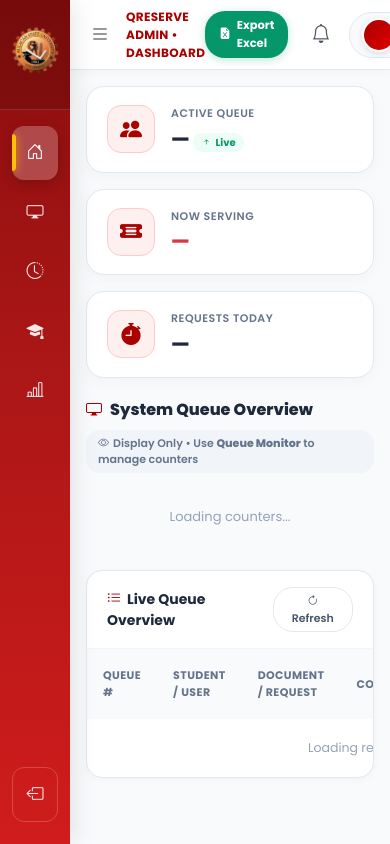
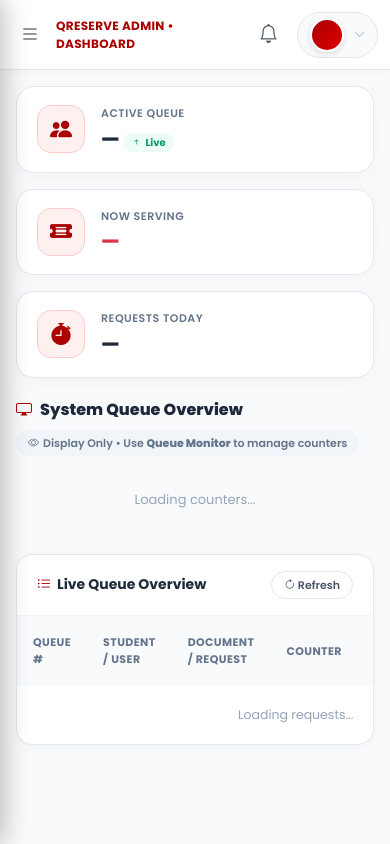
Before and after one commit to shekhaniahmad4-glitch/QRESERVEproj, a Python web app: template templates/admin_dashboard.html in a window 390 px wide. Run offline with Jinja, Linux system fonts and the light colour scheme; the template is opened without the code that fills it, so the values that code supplies are empty.

Commit message:
Fix admin sidebar toggle, activate live clock timer, and move export data button strictly to reports tab

```diff
--- a/templates/admin_dashboard.html
+++ b/templates/admin_dashboard.html
@@ -845,16 +899,39 @@
         @media (max-width: 768px) {
 
             .sidebar {
-                width: 190px;
+                position: fixed !important;
+                top: 0;
+                bottom: 0;
+                left: 0;
+                width: 250px !important;
+                z-index: 9999 !important;
+                transform: translateX(-100%);
+                transition: transform 0.28s cubic-bezier(0.16, 1, 0.3, 1) !important;
+                box-shadow: 4px 0 24px rgba(0,0,0,0.25) !important;
+            }
+
+            .sidebar.mobile-open {
+                transform: translateX(0) !important;
+            }
+
+            .sidebar-uni-name, .sidebar-campus,
+            .sidebar-link span {
+                display: inline !important;
+            }
+
+            .sidebar-link {
+                justify-content: flex-start !important;
+                padding: 12px 16px !important;
+            }
+
+            .sidebar-link i {
+                width: 20px !important;
+                font-size: 16px !important;
+                margin-right: 12px !important;
             }
 
             .main-content {
-                width: calc(100% - 190px);
-            }
-
-            .sidebar-link {
-                font-size: 11px;
-                padding: 10px 12px;
+                width: 100% !important;
             }
 
             .topbar {
@@ -872,38 +949,6 @@
 
 
         @media (max-width: 576px) {
-
-            .sidebar {
-                width: 70px;
-            }
-
-            .main-content {
-                width: calc(100% - 70px);
-            }
-
-            .sidebar-header {
-                height: 110px;
-            }
-
-            .sidebar-logo {
-                width: 45px;
-                height: 45px;
-            }
-
-            .university-name,
-            .campus-name,
-            .sidebar-link span {
-                display: none;
-            }
-
-            .sidebar-link {
-                justify-content: center;
-                padding: 14px 0;
-            }
-
-            .sidebar-link i {
-                width: auto;
-            }
 
             .topbar {
                 padding: 0 12px;
@@ -1029,7 +1077,7 @@
         <!-- TOPBAR -->
         <header class="topbar">
 
-            <button class="menu-button">
+            <button class="menu-button" id="menuBtn" type="button" title="Toggle Sidebar">
                 <i class="bi bi-list"></i>
             </button>
 
@@ -1041,12 +1089,6 @@
                 <i class="bi bi-clock"></i>
                 <span id="liveClockDisplay">--:--:--</span>
             </div>
-
-            <!-- Quick Export Excel Button -->
-            <a href="/api/admin/export/excel?type=all" title="Download Complete Excel Report (.xlsx)" style="margin-left:auto;margin-right:14px;background:#059669;color:white;text-decoration:none;padding:6px 14px;border-radius:20px;font-size:11.5px;font-weight:700;display:inline-flex;align-items:center;gap:6px;box-shadow:0 2px 8px rgba(5,150,105,0.25);transition:transform 0.2s ease;" onmouseover="this.style.transform='translateY(-1px)';" onmouseout="this.style.transform='none';">
-                <i class="bi bi-file-earmark-excel-fill"></i>
-                <span>Export Excel</span>
-            </a>
 
             <!-- Right Side -->
             <div class="topbar-right">
@@ -1419,10 +1461,6 @@
                     <button onclick="AdminHistory.load()" class="station-btn" style="padding:7px 16px;border-radius:20px;font-size:12px;">
                         <i class="bi bi-arrow-clockwise"></i> Refresh
                     </button>
-
-                    <button onclick="AdminHistory.exportExcel()" class="station-btn" style="padding:7px 16px;border-radius:20px;font-size:12px;background:#059669;color:white;border-color:#059669;box-shadow:0 2px 8px rgba(5,150,105,0.25);" onmouseover="this.style.background='#047857';" onmouseout="this.style.background='#059669';">
-                        <i class="bi bi-file-earmark-excel-fill"></i> Export Excel (.xlsx)
-                    </button>
                 </div>
 
                 <!-- History Records Table -->
@@ -1604,8 +1642,8 @@
                         </div>
                     </div>
                     <div style="display:flex;align-items:center;gap:10px;flex-wrap:wrap;">
-                        <a href="/api/admin/export/excel?type=all" style="background:#059669;color:white;text-decoration:none;border:none;padding:9px 20px;border-radius:20px;font-size:12px;font-weight:700;display:inline-flex;align-items:center;gap:7px;box-shadow:0 4px 14px rgba(5,150,105,0.25);transition:transform 0.2s ease;" onmouseover="this.style.transform='translateY(-1px)';" onmouseout="this.style.transform='none';">
-                            <i class="bi bi-file-earmark-excel-fill"></i> Export Full Report (.xlsx)
+                        <a href="/api/admin/export/excel?type=all" title="Download Complete Excel Report (.xlsx)" style="background:#059669;color:white;text-decoration:none;border:none;padding:9px 20px;border-radius:20px;font-size:12px;font-weight:700;display:inline-flex;align-items:center;gap:7px;box-shadow:0 4px 14px rgba(5,150,105,0.25);transition:transform 0.2s ease;" onmouseover="this.style.transform='translateY(-1px)';" onmouseout="this.style.transform='none';">
+                            <i class="bi bi-file-earmark-excel-fill"></i> Export Data (.xlsx)
                         </a>
                         <button onclick="AdminReports.load()" style="background:linear-gradient(135deg,#a90000,#7f1d1d);color:white;border:none;padding:9px 20px;border-radius:20px;font-size:12px;font-weight:700;cursor:pointer;display:inline-flex;align-items:center;gap:7px;box-shadow:0 4px 14px rgba(169,0,0,0.25);">
                             <i class="bi bi-arrow-clockwise"></i> Refresh Data
@@ -1742,11 +1780,62 @@
 <script>
     // ----- Live Clock -----
     function updateClock() {
-        const el = document.getElementById('liveClockDisplay');
+        var el = document.getElementById('liveClockDisplay');
         if (!el) return;
-        const now = new Date();
-        el.textContent = now.toLocaleTimeString([], { hour: '2-digit', minute: '2-digit', second: '2-digit' });
+        var now = new Date();
+        el.textContent = now.toLocaleTimeString('en-US', { hour: 'numeric', minute: '2-digit', second: '2-digit', hour12: true });
     }
+    updateClock();
+    setInterval(updateClock, 1000);
+
+    // ----- Sidebar Toggle (Desktop Collapse & Mobile Drawer) -----
+    (function initSidebarToggle() {
+        var menuBtn = document.getElementById('menuBtn') || document.querySelector('.menu-button');
+        var sidebar = document.getElementById('sidebar') || document.querySelector('.sidebar');
+        var overlay = document.getElementById('sidebarOverlay');
+        var isCollapsed = false;
+
+        if (!menuBtn || !sidebar) return;
+
+        function openMobileSidebar() {
+            sidebar.classList.add('mobile-open');
+            if (overlay) overlay.classList.add('active');
+            document.body.style.overflow = 'hidden';
+        }
+
+        function closeMobileSidebar() {
+            sidebar.classList.remove('mobile-open');
+            if (overlay) overlay.classList.remove('active');
+            document.body.style.overflow = '';
+        }
+
+        menuBtn.addEventListener('click', function(e) {
+            e.preventDefault();
+            if (window.innerWidth <= 768) {
+                if (sidebar.classList.contains('mobile-open')) {
+                    closeMobileSidebar();
+                } else {
+                    openMobileSidebar();
+                }
+            } else {
+                isCollapsed = !isCollapsed;
+                sidebar.classList.toggle('collapsed', isCollapsed);
+            }
+        });
+
+        if (overlay) {
+            overlay.addEventListener('click', closeMobileSidebar);
+        }
+
+        // Auto-close on mobile when clicking a sidebar link
+        document.querySelectorAll('.sidebar-link').forEach(function(link) {
+            link.addEventListener('click', function() {
+                if (window.innerWidth <= 768) {
+                    closeMobileSidebar();
+                }
+            });
+        });
+    })();
     // ----- Admin Notification Toast -----
     function showAdminToast(message, type) {
         var toastId = 'admin-live-toast';
```
Also changed, not shown: other parts of templates/admin_dashboard.html (+64 -7 lines), instance/qreserve.db, 1 other file.
